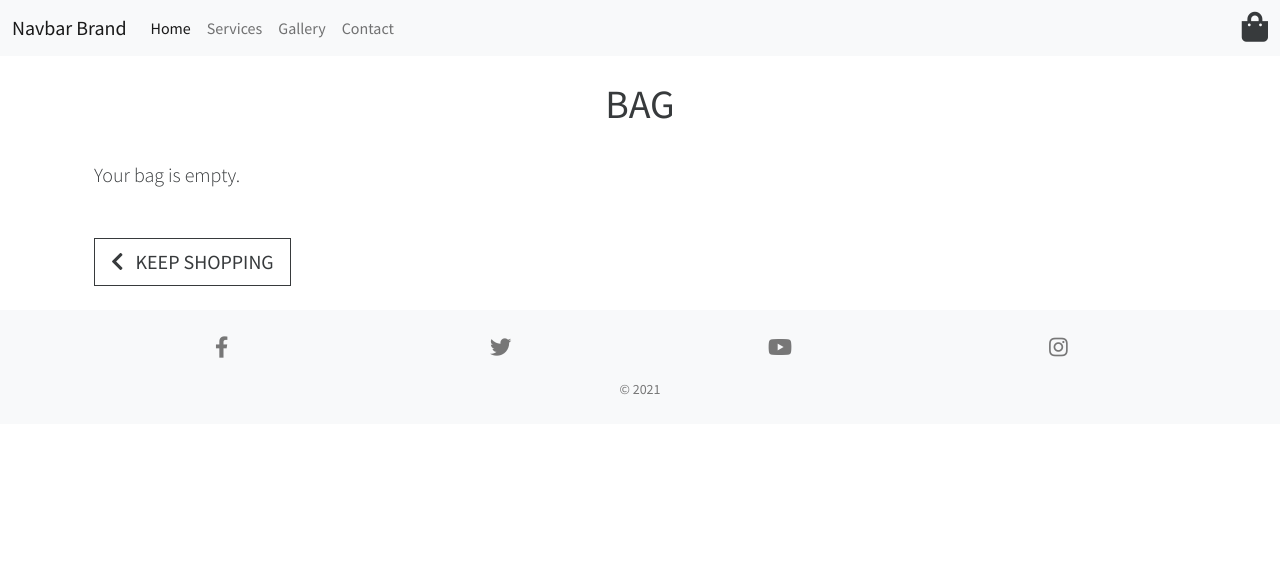
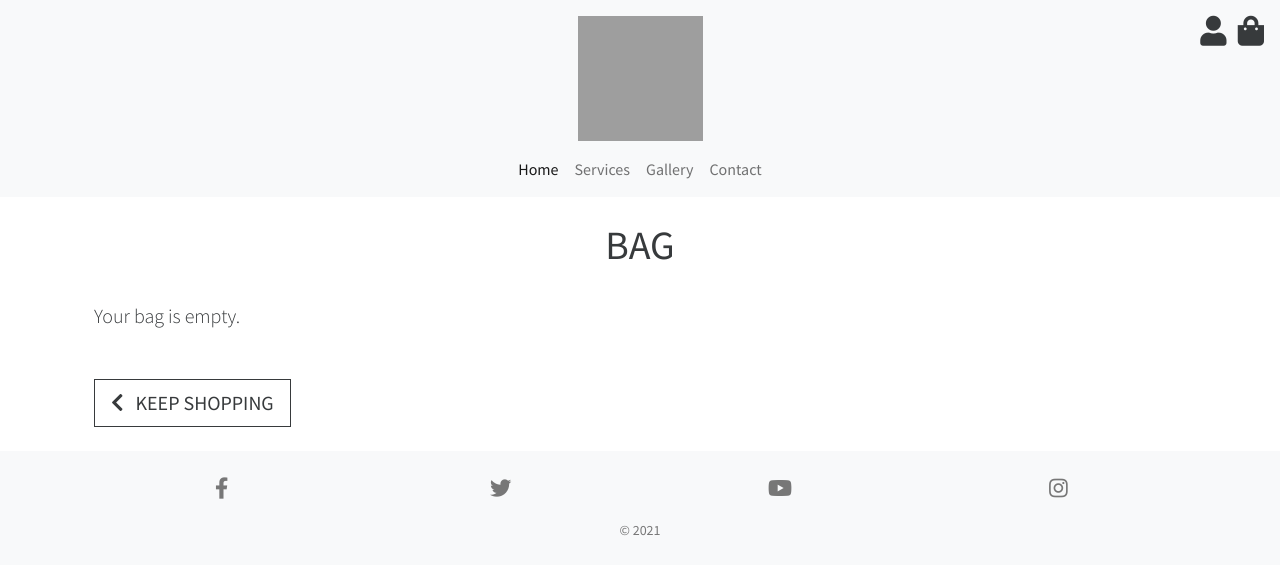
Before and after one commit to jonathan-odonnell/dog-grooming, a Django app: page /bag/ in a window 1280 px wide. Shown: the top 575 px of the page. Run offline with Django 3.2, Linux system fonts and the light colour scheme; some libraries are stand-ins or nearby versions; grey boxes are pictures that could not be loaded.

Commit message:
Added logo and login icon and amended layout of navbar in base template

```diff
--- a/static/css/base.css
+++ b/static/css/base.css
@@ -87,7 +87,7 @@
     content: none;
 }
 
-.bag-icon {
+.icon {
     font-size: 30px;
 }
 
--- a/templates/base.html
+++ b/templates/base.html
@@ -39,19 +39,22 @@
 </head>
 
 <body>
-    <header class="container-fluid p-0">
-        <nav class="navbar navbar-expand-lg navbar-light bg-light">
-            <div class="container-fluid">
-                <button class="navbar-toggler" type="button" data-bs-toggle="collapse" data-bs-target="#navbarColor03"
-                    aria-controls="navbarColor03" aria-expanded="false" aria-label="Toggle navigation">
-                    <span class="navbar-toggler-icon"></span>
-                </button>
-                <a class="navbar-brand" href="{% url 'home' %}">Navbar Brand</a>
+    <header class="container-fluid bg-light p-0">
+        <div class="row p-3 pb-0">
+            <div class="col-4 offset-4 d-none d-lg-block text-center">
+                <a class="navbar-brand me-0" href="{% url 'home' %}">
+                    <img src="{{ MEDIA_URL}}/logo.jpg" alt="" width="125" height="125">
+                </a>
+            </div>
+            <div class="col-4 d-none d-lg-block text-end">
+                <a href="{% url 'account_login'%}" class="nav-link d-inline px-2">
+                    <i class="fas fa-user icon text-dark"></i>
+                </a>
                 {% if bag_services %}
-                <div class="dropdown order-lg-3">
+                <div class="dropdown">
                     <a class="btn dropdown-toggle nav-link shadow-none position-relative" href="#" role="button"
                         id="bag-dropdown" data-bs-toggle="dropdown" aria-expanded="false">
-                        <i class="fas fa-shopping-bag bag-icon text-dark"></i>
+                        <i class="fas fa-shopping-bag icon text-dark"></i>
                         <span class="item-count bg-dark text-light">{{item_count}}</span>
                     </a>
                     <div class="dropdown-menu dropdown-menu-end bag-dropdown-wrapper" aria-labelledby="bag-dropdown">
@@ -95,14 +98,87 @@
                     </div>
                 </div>
                 {% else %}
-                <div class="order-lg-3">
-                    <a class="nav-link" href="{% url 'bag' %}">
-                        <i class="fas fa-shopping-bag bag-icon text-dark"></i>
+                <a class="nav-link d-inline" href="{% url 'bag' %}">
+                    <i class="fas fa-shopping-bag icon text-dark"></i>
+                </a>
+                {% endif %}
+            </div>
+        </div>
+        <div class="row">
+            <div class="col-12">
+                <nav class="navbar navbar-expand-lg navbar-light py-2">
+                    <div class="container-fluid">
+                        <button class="navbar-toggler" type="button" data-bs-toggle="collapse"
+                            data-bs-target="#navbarColor03" aria-controls="navbarColor03" aria-expanded="false"
+                            aria-label="Toggle navigation">
+                            <span class="navbar-toggler-icon"></span>
+                        </button>
+                        <a class="navbar-brand d-lg-none me-0" href="{% url 'home' %}">
+                            <img src="{{ MEDIA_URL}}/logo.jpg" alt="" width="75" height="75">
+                        </a>
+                        <div class="d-block d-lg-none">
+                            <a href="{% url 'account_login'%}" class="nav-link d-inline px-2">
+                                <i class="fas fa-user icon text-dark"></i>
+                            </a>
+                            {% if bag_services %}
+                            <div class="dropdown d-inline">
+                                <a class="btn dropdown-toggle nav-link shadow-none position-relative" href="#"
+                                    role="button" id="bag-dropdown" data-bs-toggle="dropdown" aria-expanded="false">
+                                    <i class="fas fa-shopping-bag icon text-dark"></i>
+                                    <span class="item-count bg-dark text-light">{{item_count}}</span>
+                                </a>
+                                <div class="dropdown-menu dropdown-menu-end bag-dropdown-wrapper"
+                                    aria-labelledby="bag-dropdown">
+                                    <div class="services-wrapper">
+                                        {% for item in bag_services %}
+                                        <div class="row g-0">
+                                            <div class="col-3 mt-1">
+                                                {% if item.service.image %}
+                                                <img class="w-100" src="{{ item.service.image.url }}"
+                                                    alt="{{ item.service.name }}" />
+                                                {% else %}
+                                                <img class="w-100" src="{{ MEDIA_URL }}noimage.png"
+                                                    alt="{{ item.service.name }}" />
+                                                {% endif %}
+                                            </div>
+                                            <div class="col-9 text-end">
+                                                <p class="my-0"><strong>{{ item.service.name }}</strong></p>
+                                                <p class="my-0 small">
+                                                    Dog Size: {{ item.item_price.size|upper }}
+                                                </p>
+                                                <p class="my-0 small text-muted">Qty: {{ item.quantity }}</p>
+                                            </div>
+                                            <div class="col-12">
+                                                <hr>
+                                            </div>
+                                        </div>
+                                        {% endfor %}
+                                    </div>
+                                    <div class="row">
+                                        <div class="col">
+                                            <strong>
+                                                <p>
+                                                    <span>Total:</span>
+                                                    <span class="float-end">£{{ grand_total|floatformat:2 }}</span>
+                                                </p>
+                                            </strong>
+                                            <a href="{% url 'bag' %}" class="btn btn-secondary w-100">
+                                                <span class="text-uppercase">View Bag</span>
+                                            </a>
+                                        </div>
+                                    </div>
+                                </div>
+                            </div>
+                            {% else %}
+                            <div class="d-inline">
+                                <a class="nav-link d-inline" href="{% url 'bag' %}">
+                                    <i class="fas fa-shopping-bag icon text-dark"></i>
                                 </a>
                             </div>
                             {% endif %}
+                        </div>
                         <div class="collapse navbar-collapse" id="navbarColor03">
-                    <ul class="navbar-nav me-auto">
+                            <ul class="navbar-nav mx-auto">
                                 <li class="nav-item">
                                     <a class="nav-link active" href="{% url 'home' %}">Home</a>
                                 </li>
@@ -119,6 +195,8 @@
                         </div>
                     </div>
                 </nav>
+            </div>
+        </div>
     </header>
 
     {% block content %}
```
Lines whose indentation alone changed are shown as unchanged.
